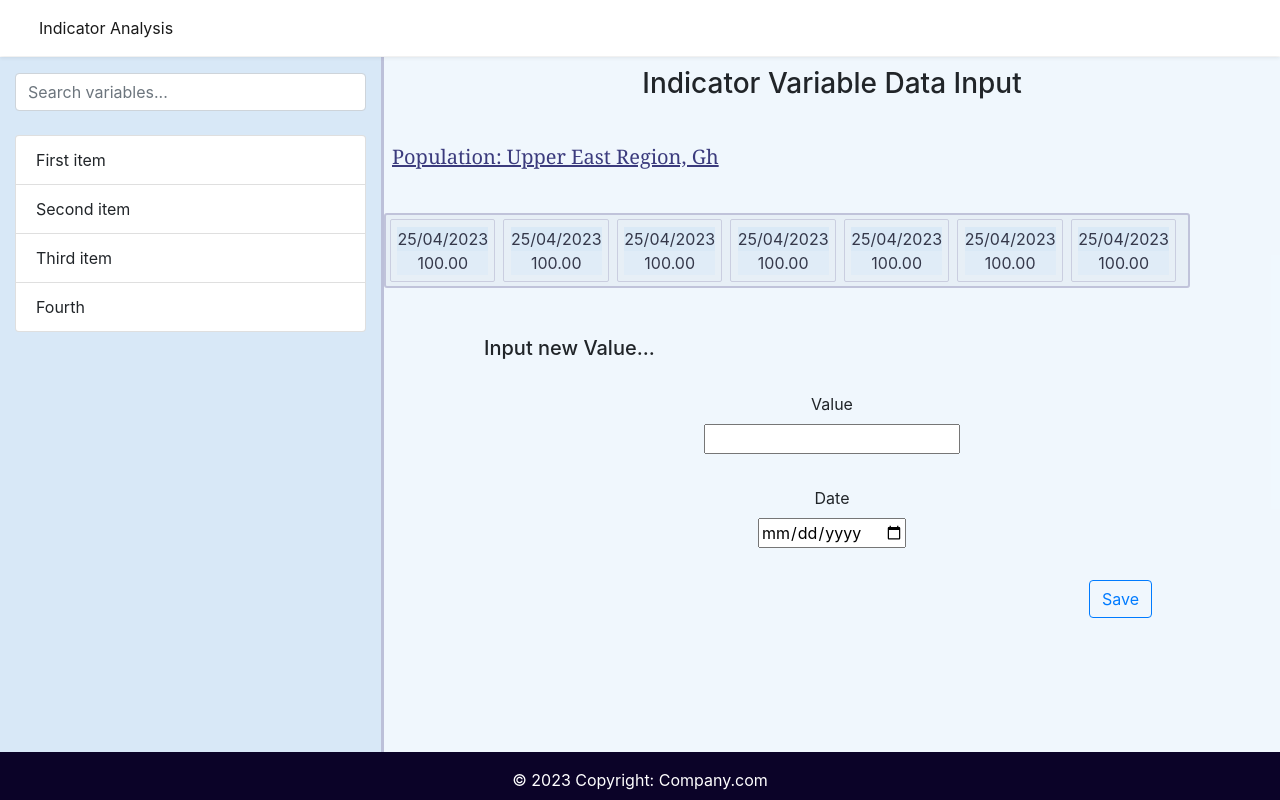
After one commit to Aaron-Ontoyin/Indicator-monitoring-system, a Django app: page /input-data/ in a window 1280 px wide. The commit adds this page. Run offline with Django 4.2, Linux system fonts and the light colour scheme; some libraries are stand-ins or nearby versions.

Commit message:
finish with data input interface

```diff
--- a/IndicatorHQ/settings.py
+++ b/IndicatorHQ/settings.py
@@ -123,8 +123,12 @@ USE_TZ = True
 
 # Static files (CSS, JavaScript, Images)
 # https://docs.djangoproject.com/en/4.2/howto/static-files/
+STATICFILES_DIRS = [
+    os.path.join(BASE_DIR, 'static'),
+]
 
 STATIC_URL = 'static/'
+
 
 # Default primary key field type
 # https://docs.djangoproject.com/en/4.2/ref/settings/#default-auto-field
--- a/IndicatorHQ/urls.py
+++ b/IndicatorHQ/urls.py
@@ -16,8 +16,15 @@ Including another URLconf
 """
 from django.contrib import admin
 from django.urls import path, include
+from  django.conf.urls.static import static
+from . import settings
 
 urlpatterns = [
     path('admin/', admin.site.urls),
     path('', include('indicatorDataApp.urls')),
 ]
+
+if settings.DEBUG:
+    urlpatterns += static(
+        settings.STATIC_URL
+    )
--- /dev/null
+++ b/indicatorDataApp/templates/indicatorDataApp/input_data.html
@@ -0,0 +1,102 @@
+{% extends 'main.html' %}
+
+{% block body-content %}
+<div class="data-input-main-container">
+
+    <div class="col-12 col-md-4 pt-3 data-input-sidebar";>
+
+        <input class="form-control" id="search-input" type="text" placeholder="Search variables...">
+        <br>
+        <ul class="list-group" id="variables">
+            <li class="list-group-item">First item</li>
+            <li class="list-group-item">Second item</li>
+            <li class="list-group-item">Third item</li>
+            <li class="list-group-item">Fourth</li>
+        </ul>
+
+    </div>
+
+    <div class="data-input-workarea-outter">
+        <div class="data-input-workarea-inner">
+
+            <div class="input-data-title">
+                <h3>Indicator Variable Data Input</h3>
+            </div>
+
+            <div class="input-data-entry-container">
+
+                    <div class="input-data-variable-name">
+                        <h5>Population: Upper East Region, Gh</h5>
+                    </div>
+
+                    <div class="existing-data-container">
+                        <div class="existing-data-card m-1 text-center">
+                            <a href="" style="color: rgb(53, 56, 74);">
+                                <div class="existing-data-date">25/04/2023</div>
+                                <div class="existing-data-value">100.00</div>
+                            </a>
+                        </div>
+                        <div class="existing-data-card m-1 text-center">
+                            <a href="" style="color: rgb(53, 56, 74);">
+                                <div class="existing-data-date">25/04/2023</div>
+                                <div class="existing-data-value">100.00</div>
+                            </a>
+                        </div>
+                        <div class="existing-data-card m-1 text-center">
+                            <a href="" style="color: rgb(53, 56, 74);">
+                                <div class="existing-data-date">25/04/2023</div>
+                                <div class="existing-data-value">100.00</div>
+                            </a>
+                        </div>
+                        <div class="existing-data-card m-1 text-center">
+                            <a href="" style="color: rgb(53, 56, 74);">
+                                <div class="existing-data-date">25/04/2023</div>
+                                <div class="existing-data-value">100.00</div>
+                            </a>
+                        </div>
+                        <div class="existing-data-card m-1 text-center">
+                            <a href="" style="color: rgb(53, 56, 74);">
+                                <div class="existing-data-date">25/04/2023</div>
+                                <div class="existing-data-value">100.00</div>
+                            </a>
+                        </div>
+                        <div class="existing-data-card m-1 text-center">
+                            <a href="" style="color: rgb(53, 56, 74);">
+                                <div class="existing-data-date">25/04/2023</div>
+                                <div class="existing-data-value">100.00</div>
+                            </a>
+                        </div>
+                        <div class="existing-data-card m-1 text-center">
+                            <a href="" style="color: rgb(53, 56, 74);">
+                                <div class="existing-data-date">25/04/2023</div>
+                                <div class="existing-data-value">100.00</div>
+                            </a>
+                        </div>
+                    </div>
+
+                    <div class="input-data-form-container">
+                        <form action="">
+                            <h5>Input new Value...</h5>
+                            <div class="data-input">
+                                <div class="data-input-variable-name">
+                                    <label for="var_value">Value</label> <br>
+                                    <input type="number" name="var_value" id="">
+                                </div>
+                                <div class="data-input-date">
+                                    <label for="var_value_date">Date</label> <br>
+                                    <input type="date" name="var_value_date">
+                                </div>
+                            </div>
+                            <div class="data-input-submit-container">
+                                <button type="submit" class="btn btn-outline-primary">Save</button>
+                            </div>
+                        </form>
+                    </div>
+
+            </div>
+
+        </div>
+    </div>
+
+</div>
+{% endblock body-content %}
--- a/indicatorDataApp/urls.py
+++ b/indicatorDataApp/urls.py
@@ -1,6 +1,8 @@
 from django.urls import path
 from django.contrib.auth.views import LoginView
+from .views import InputDataView
 
 urlpatterns = [
     path('', LoginView.as_view(template_name='login.html'), name='login'),
+    path('input-data/', InputDataView.as_view(template_name='indicatorDataApp/input_data.html'), name='input_data'),
 ]
--- a/indicatorDataApp/views.py
+++ b/indicatorDataApp/views.py
@@ -1,2 +1,6 @@
 from django.shortcuts import render
 from django.views.generic import TemplateView
+
+
+class InputDataView(TemplateView):
+    pass
--- /dev/null
+++ b/static/css/styles.css
@@ -0,0 +1,160 @@
+* {
+    -webkit-box-sizing: border-box;
+        -moz-box-sizing: border-box;
+            box-sizing: border-box;
+}
+
+html,
+body {
+  height: 100%;
+}
+
+nav {
+    min-height: 6%;
+}
+
+h2 {
+    font-family:'Segoe UI', Tahoma, Geneva, Verdana, sans-serif"
+}
+
+.data-input-main-container {
+    position: relative;
+    height: 94%;
+}
+
+.data-input-sidebar {
+    position: absolute;
+    top: 57px;
+    left: 0;
+    bottom: 0;
+    width: 30%;
+    border-right: 3px inset rgba(178, 178, 206, 0.716);
+    background-color: rgba(214, 231, 247, 0.947);
+    overflow-y: scroll;
+}
+
+.data-input-workarea-outter {
+    position: absolute;
+    top: 57px;
+    right: 0;
+    bottom: 0;
+    width: 70%;
+}
+
+
+@media screen and (max-width: 600px) {
+    .data-input-sidebar {
+        margin-top: 50px;
+        position: static;
+        width: 100%;
+        max-height: 40%;
+    }
+
+    .data-input-workarea-outter {
+        position: static;
+        width: 100%;
+        height: 60%;
+    }
+
+}
+
+.data-input-workarea-inner {
+    position: relative;
+    height: 100%;
+    width: 100%;
+    overflow-y: scroll;
+    background-color: rgba(233, 244, 253, 0.676);
+}
+
+.input-data-title {
+    position: absolute;
+    top: 0;
+    right: 0;
+    text-align: center;
+    padding-top: 10px;
+    width: 100%;
+}
+
+
+.input-data-entry-container {
+    position: absolute;
+    top: 80px;
+    bottom: 60px;
+    right: 0;
+    left: 0;
+    text-align: center;
+}
+
+@media screen and (max-width: 600px) {
+    .input-data-form-container {
+        top: 4rem;
+    }
+}
+
+.input-data-variable-name {
+    width: 100%;
+    text-align: left;
+    height: 8%;
+    padding: 0.5em;
+    font-family: Georgia, 'Times New Roman', Times, serif;
+    color: rgb(59, 59, 125);
+    text-decoration: underline;
+}
+
+.existing-data-container {
+    margin-top: 2em;
+    display: flex;
+    top: 70px;
+    width: 90%;
+    overflow-x: scroll;
+    border-radius: 3px;background-color: rgba(205, 217, 230, 0.265);;
+    border: 2px solid rgba(178, 178, 206, 0.716);
+}
+
+.existing-data-card {
+    border: 1px solid rgba(178, 178, 206, 0.541);
+    height: 100%;
+    padding: 0.4em;
+    border-radius: 2px;
+}
+
+.existing-data-value {
+    background-color: rgba(214, 231, 247, 0.38);;
+}
+
+.existing-data-date {
+    background-color: rgba(214, 231, 247, 0.745);
+}
+
+.input-data-form-container {
+    margin-top: 3em;
+    text-align: center;
+    width: 100%;
+}
+
+.input-data-form-container form h5 {
+    text-align: left;
+    padding-left: 5em;
+}
+
+.data-input {
+    display: inline;
+}
+
+.data-input div {
+    margin: 2em;
+}
+
+.data-input-submit-container {
+    margin-top: 2rem;
+    text-align: right;
+    padding-right: 8rem;
+}
+
+footer {
+    position: fixed;
+    bottom: 0;
+    background-color: #0b0328;
+    width: 100%;
+    height: 6%;
+}
--- /dev/null
+++ b/static/js/script.js
@@ -0,0 +1,9 @@
+// Search (filter) variables script
+$(document).ready(function(){
+$("#search-input").on("keyup", function() {
+    var value = $(this).val().toLowerCase();
+    $("#variables li").filter(function() {
+    $(this).toggle($(this).text().toLowerCase().indexOf(value) > -1)
+    });
+});
+});
--- a/templates/main.html
+++ b/templates/main.html
@@ -1,3 +1,4 @@
+{% load static %}
 <!DOCTYPE html>
 <html lang="en">
 <head>
@@ -6,6 +7,9 @@
     <meta name="viewport" content="width=device-width, initial-scale=1.0, shrink-to-fit=no">
 
     <link rel="stylesheet" href="https://cdn.jsdelivr.net/npm/bootstrap@4.3.1/dist/css/bootstrap.min.css" integrity="sha384-ggOyR0iXCbMQv3Xipma34MD+dH/1fQ784/j6cY/iJTQUOhcWr7x9JvoRxT2MZw1T" crossorigin="anonymous">
+    <link rel="stylesheet" href="{% static 'css/styles.css' %}">
+
+    <script src="https://ajax.googleapis.com/ajax/libs/jquery/3.6.4/jquery.min.js"></script>
 
     <title>Indicator Analysis System</title>
 </head>
@@ -47,25 +51,25 @@
         <!-- Navbar -->
     </header>
 
-    <section class="my-3">
     {% block body-content %}
 
     {% endblock %}
-    </section>
 
-    <footer class="text-center text-white fixed-bottom" style="background-color: #0b0328;">
+    <footer class="text-center text-white">
       <!-- Grid container -->
-    <div class="container p-3"></div>
+      <div class="container p-2"></div>
       <!-- Grid container -->
 
       <!-- Copyright -->
-    <div class="text-center p-2">
+      <div class="text-center">
           © 2023 Copyright:
           <a class="text-white" href="https://mdbootstrap.com/">Company.com</a>
       </div>
       <!-- Copyright -->
     </footer>
 
+    <script src="{% static 'js/script.js' %}"></script>
+    <!-- <script src="https://maxcdn.bootstrapcdn.com/bootstrap/3.4.1/js/bootstrap.min.js"></script> -->
     <!-- <script src="https://code.jquery.com/jquery-3.3.1.slim.min.js" integrity="sha384-q8i/X+965DzO0rT7abK41JStQIAqVgRVzpbzo5smXKp4YfRvH+8abtTE1Pi6jizo" crossorigin="anonymous"></script>
     <script src="https://cdn.jsdelivr.net/npm/popper.js@1.14.7/dist/umd/popper.min.js" integrity="sha384-UO2eT0CpHqdSJQ6hJty5KVphtPhzWj9WO1clHTMGa3JDZwrnQq4sF86dIHNDz0W1" crossorigin="anonymous"></script>
     <script src="https://cdn.jsdelivr.net/npm/bootstrap@4.3.1/dist/js/bootstrap.min.js" integrity="sha384-JjSmVgyd0p3pXB1rRibZUAYoIIy6OrQ6VrjIEaFf/nJGzIxFDsf4x0xIM+B07jRM" crossorigin="anonymous"></script> -->
```
Also changed, not shown: indicatorDataApp/models.py (+132 -26 lines), indicatorDataApp/signals.py (+25 -25 lines), indicatorDataApp/migrations/0009_indicatorvalue_value_and_more.py (added), indicatorDataApp/migrations/0010_remove_indicator_reporting_period_and_more.py (added). Lines whose indentation alone changed are shown as unchanged.
